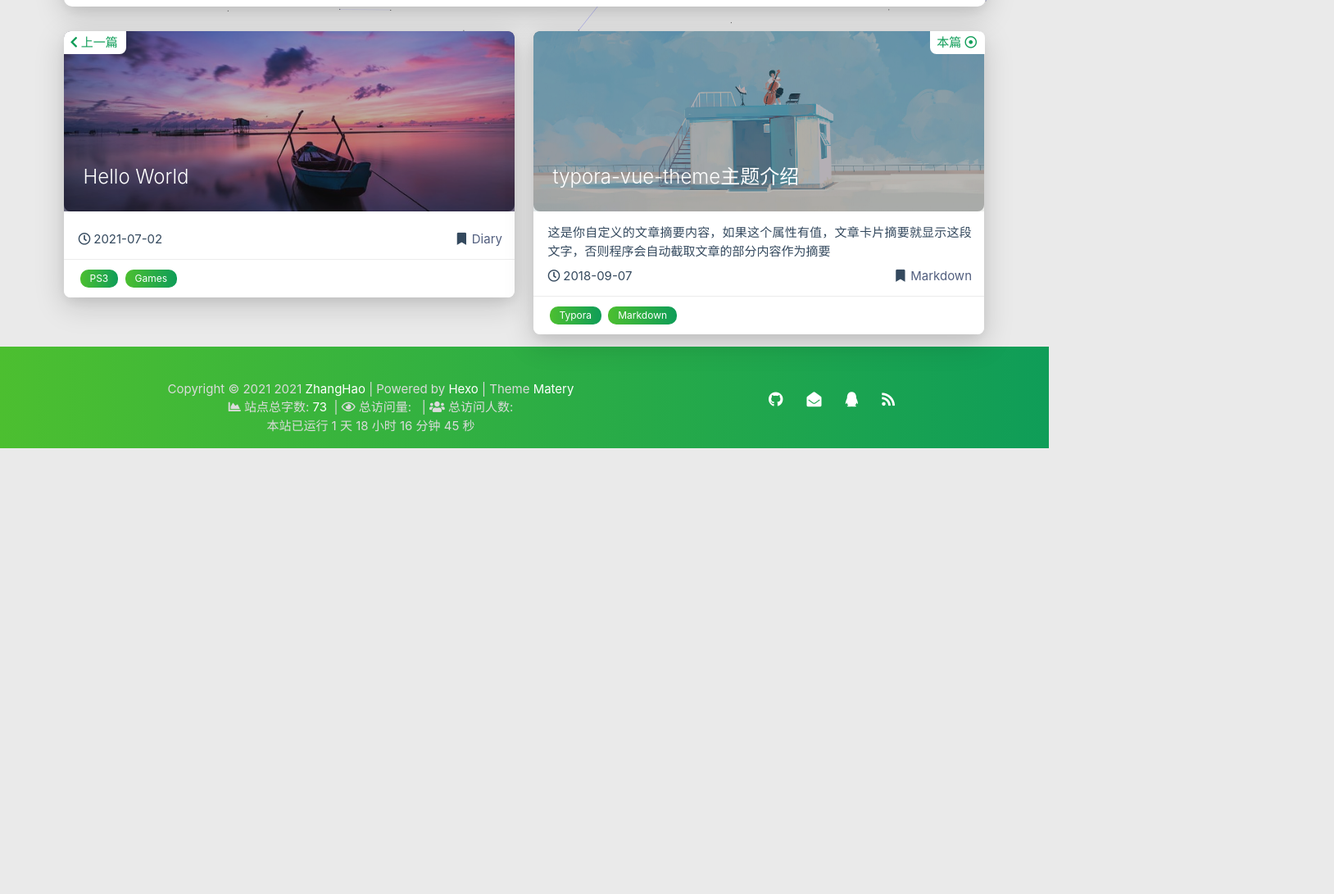
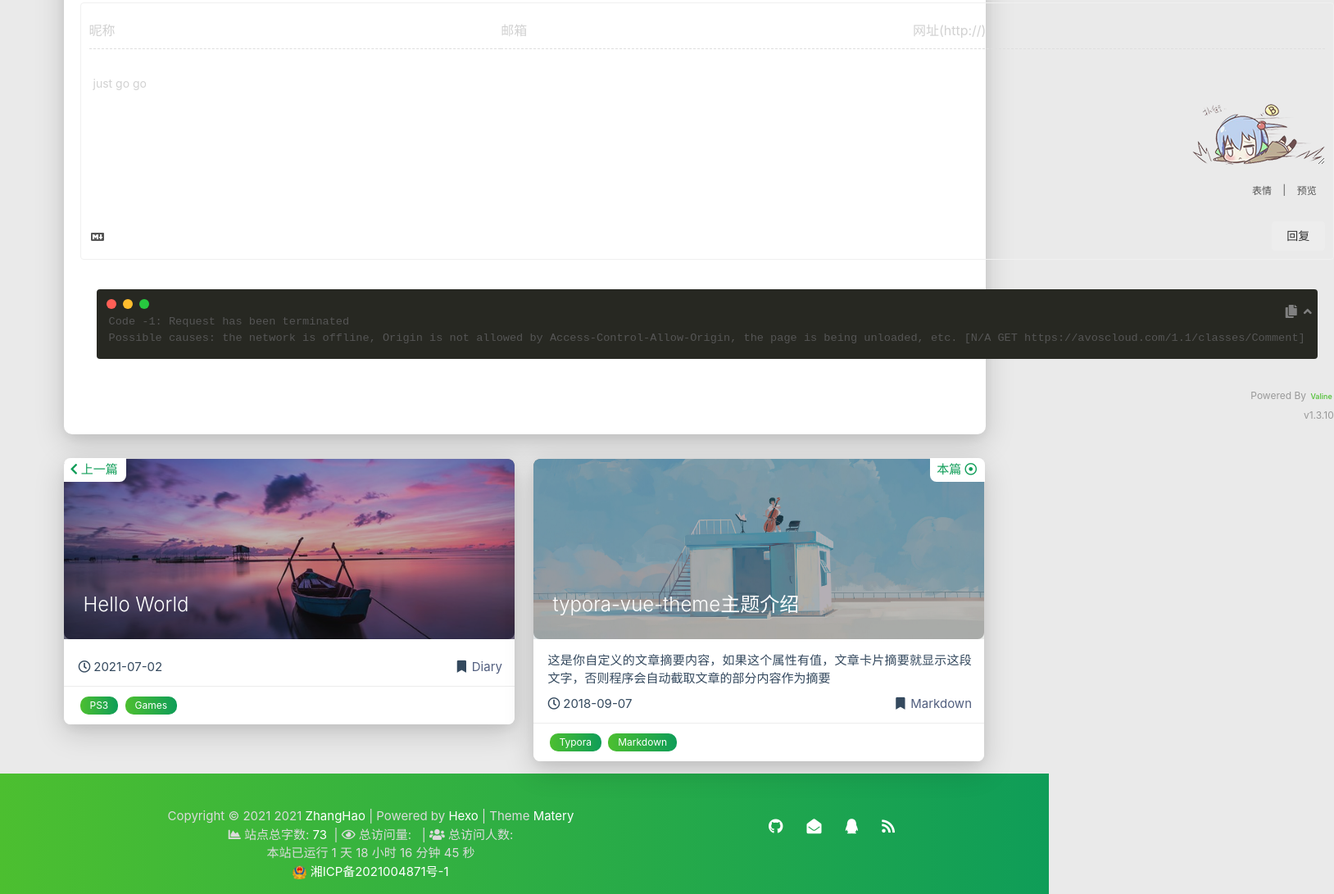
Before and after one commit to zhang-hao123/zhang-hao123.github.io, a plain HTML site: page 2018/09/07/typora-vue-theme-zhu-ti-jie-shao/index.html in a window 1280 px wide. Shown: the part 761-1852 px from the top of the page at 82% size, 1628 px wide, since content can reach past the window. Before the commit the page ends 1308 px from the top, so only its background shows below. Drawn offline with Linux system fonts and the light colour scheme; some packages are replaced by stand-ins of ours; no server answers; a script that the page names is missing.

Commit message:
Site updated: 2021-07-03 02:16:32

```diff
--- a/2018/09/07/typora-vue-theme-zhu-ti-jie-shao/index.html
+++ b/2018/09/07/typora-vue-theme-zhu-ti-jie-shao/index.html
@@ -884,8 +884,8 @@
 <script>
     new Valine({
         el: '#vcomments',
-        appId: '',
-        appKey: '',
+        appId: 'Wuq947AeuNoJWeYLI1Ws1S99-gzGzoHsz',
+        appKey: 'tGX1obQWlsw3lPXaVdmno4nX',
         notify: 'false' === 'true',
         verify: 'false' === 'true',
         visitor: 'true' === 'true',
@@ -1196,6 +1196,11 @@
 
             <br>
 
+                <span id="icp"><img src="/medias/icp.png"
+                                    style="vertical-align: text-bottom;"/>
+                <a href="https://beian.miit.gov.cn/#/home" target="_blank">湘ICP备2021004871号-1</a>
+            </span>
+
         </div>
         <div class="col s12 m4 l4 social-link social-statis">
     <a href="https://github.com/zhang-hao123" class="tooltipped" target="_blank" data-tooltip="访问我的GitHub" data-position="top" data-delay="50">
```
Also changed, not shown: 2021/07/02/hello-world/index.html (+7 -2 lines), 404/index.html (+5 -0 lines), about/index.html (+5 -0 lines), archives/2018/09/index.html (+5 -0 lines), archives/2018/index.html (+5 -0 lines), archives/2021/07/index.html (+5 -0 lines), archives/2021/index.html (+5 -0 lines), archives/index.html (+5 -0 lines), categories/Diary/index.html (+5 -0 lines), categories/Markdown/index.html (+5 -0 lines), categories/index.html (+5 -0 lines), contact/index.html (+7 -2 lines), friends/index.html (+7 -2 lines), index.html (+5 -0 lines), 5 more files.
